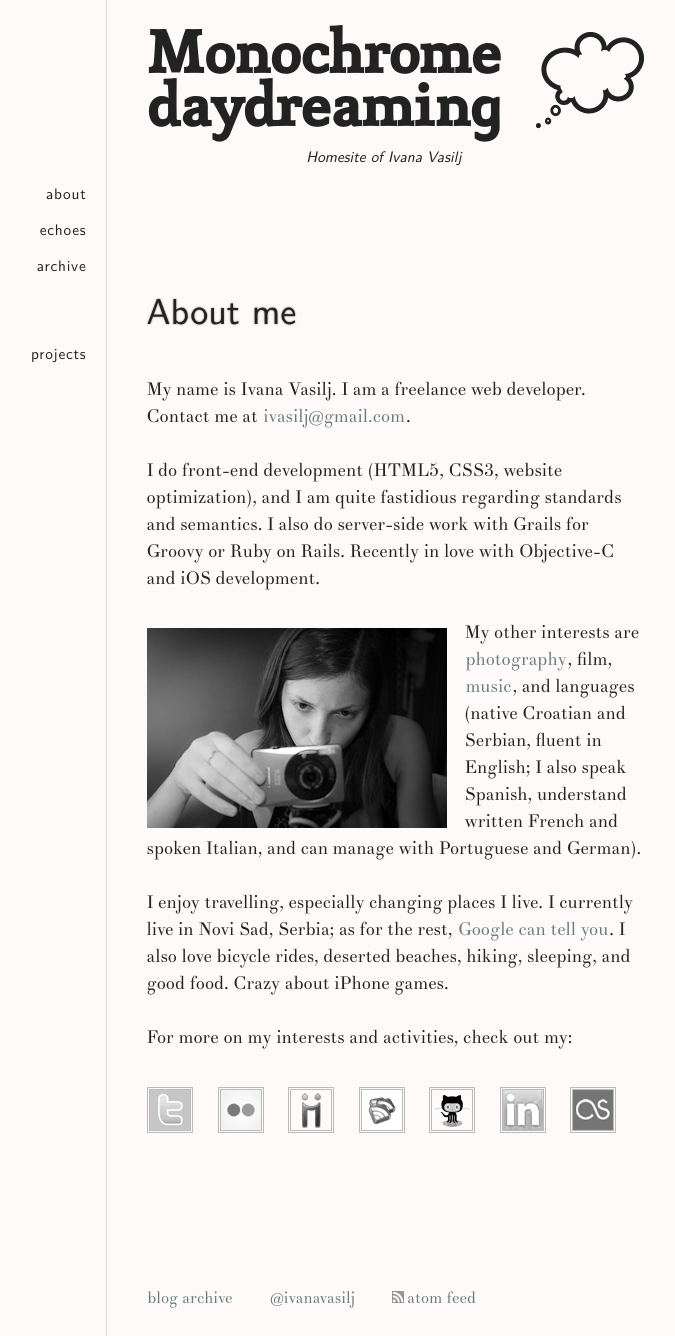
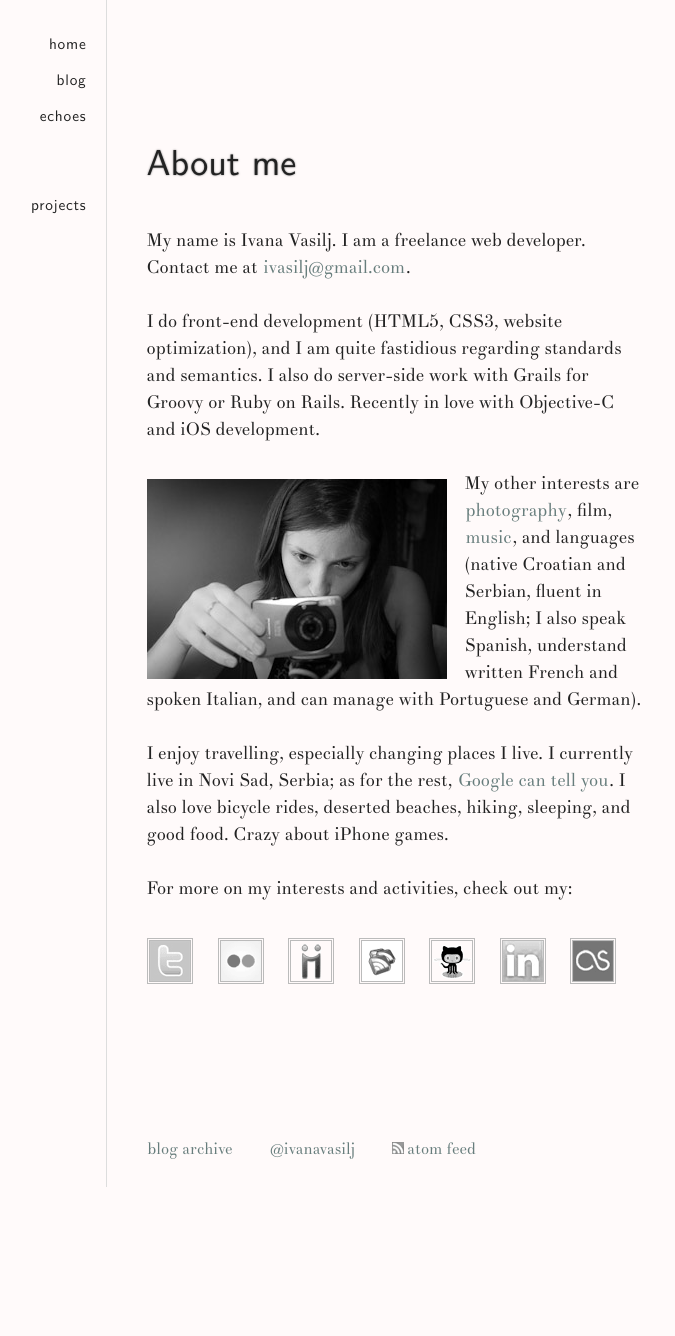
Before and after one commit to ivana/ivana.github.com, a Jekyll site: the page built from index.html, in a window 1280 px wide. Shown: the whole page, without its empty margins (264-939 px from the left). Built offline with Jekyll 4.4.1, drawn with Linux system fonts in a browser that asks for light colours; after the commit the page ends 1187 px from its top, so only the background shows below that.

Commit message:
remove header; new nav links

```diff
--- a/_layouts/default.html
+++ b/_layouts/default.html
@@ -25,25 +25,13 @@
 
   <body>
 
-    <header>
-
-      <a href="/">
-        <img src="/img/cloudy.gif" alt="monochrome daydreaming logo (a cloud)" />
-        <hgroup>
-          <h1>Monochrome daydreaming</h1>
-          <h2>Homesite of Ivana Vasilj</h2>
-        </hgroup>
-      </a>
-
-      <nav>
-        <ol>
-          <li><a href="/about">about</a></li>
-          <li><a href="/echoes">echoes</a></li>
-          <li><a href="/archive">archive</a></li>
-        </ol>
-      </nav>
-
-    </header>
+    <nav>
+      <ol>
+        <li><a href="/">home</a></li>
+        <li><a href="/blog">blog</a></li>
+        <li><a href="/echoes">echoes</a></li>
+      </ol>
+    </nav>
 
     {{ content }}
 
```
